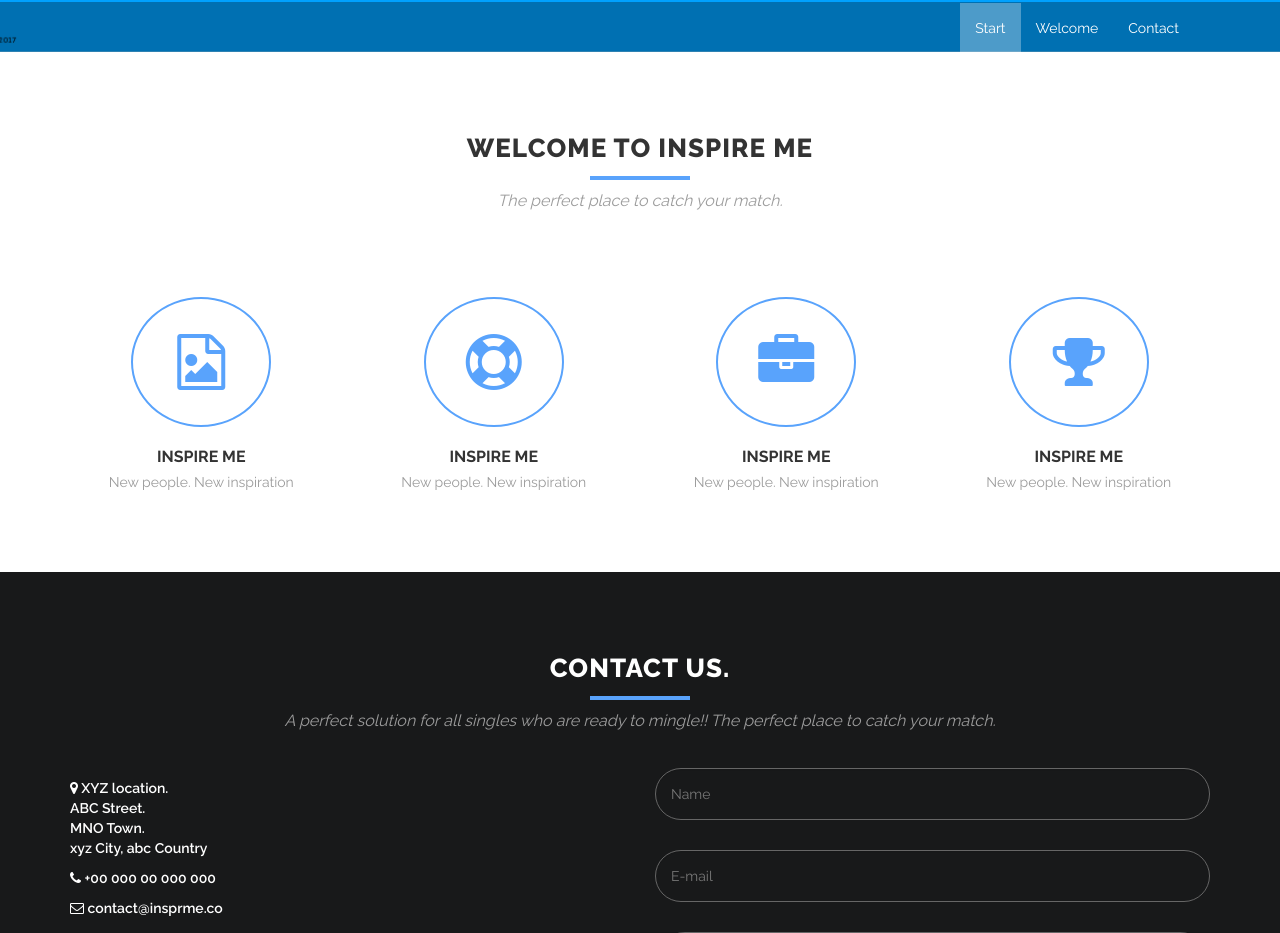
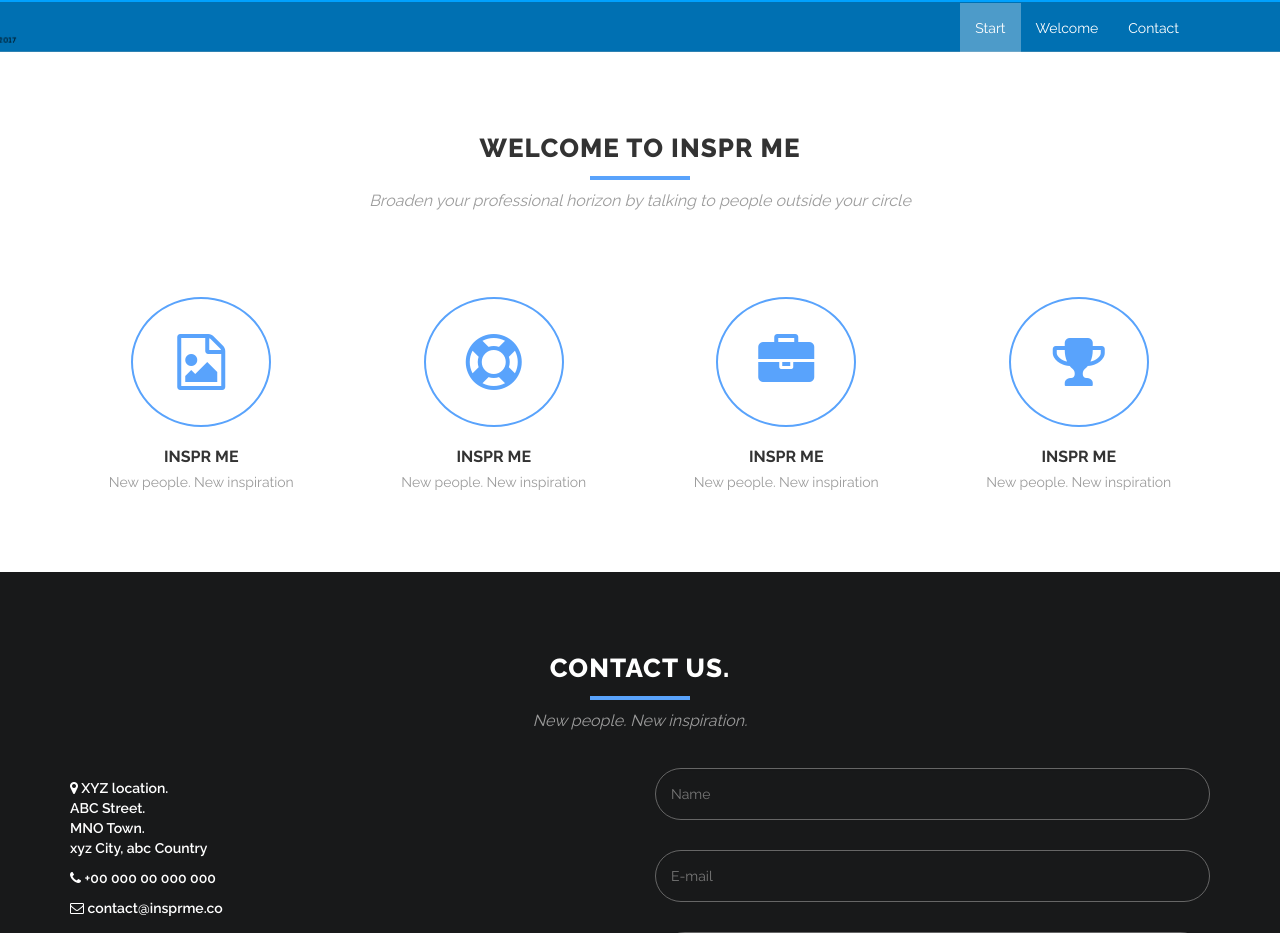
Before and after one commit to harrisonharva/inspire_me_coming_soon, a plain HTML site: page index.html in a window 1280 px wide. Shown: the part 748-1681 px from the top of the page. Drawn offline with nearby package versions, Linux system fonts and the light colour scheme.

Commit message:
Updated text for tagline and other places

```diff
--- a/index.html
+++ b/index.html
@@ -4,7 +4,7 @@
     <meta charset="utf-8">
     <meta http-equiv="X-UA-Compatible" content="IE=edge">
     <meta name="viewport" content="width=device-width, initial-scale=1">
-    <title>Website Under Construction</title>
+    <title>Inspr Me Website is under construction and will be coming soon</title>
 	<!--Core CSS -->
 	<link href="http://maxcdn.bootstrapcdn.com/font-awesome/4.2.0/css/font-awesome.min.css" rel="stylesheet">
 	<link rel="stylesheet" href="css/animate.css">
@@ -42,7 +42,9 @@
 										<!-- Site Title start-->
 										<div class="site_title">
 											<h1>Coming soon.</h1>
-											<p>A perfect solution for all singles who are ready to mingle!! <br/>The perfect place to catch your match.<br/></p>
+											<p>Connecting open-minded people in your city to share professional experiences.<br/>
+												Broaden your professional horizon by talking to people outside your circle<br/>
+											</p>
 										</div>
 										<!-- Site Title end-->
 										<!-- Countdown start -->
@@ -92,8 +94,8 @@
 						<div class="row">
 						<!-- About text start -->
 							<div class="section-title">
-								<h2>Welcome to Inspire Me</h2>
-								<p>The perfect place to catch your match.</p>
+								<h2>Welcome to Inspr Me</h2>
+								<p>Broaden your professional horizon by talking to people outside your circle</p>
 							</div>
 						<!-- About text end -->
 						</div>
@@ -104,7 +106,7 @@
 										<div class="welcome_icon">
 											<i class="fa fa-file-image-o fa-4x"></i>
 										</div>
-										<h2>Inspire Me</h2>
+										<h2>Inspr Me</h2>
 										<p>New people. New inspiration</p>
 									</div>
 								</div>
@@ -113,7 +115,7 @@
 									<div class="welcome_icon">
 										<i class="fa fa-life-ring fa-4x"></i>
 									</div>
-									<h2>Inspire Me</h2>
+									<h2>Inspr Me</h2>
 									<p>New people. New inspiration</p>
 								</div>
 							</div>
@@ -122,7 +124,7 @@
 									<div class="welcome_icon">
 										<i class="fa fa-briefcase fa-4x"></i>
 									</div>
-									<h2>Inspire Me</h2>
+									<h2>Inspr Me</h2>
 									<p>New people. New inspiration</p>
 								</div>
 							</div>
@@ -131,7 +133,7 @@
 									<div class="welcome_icon">
 										<i class="fa fa-trophy fa-4x"></i>
 									</div>
-									<h2>Inspire Me</h2>
+									<h2>Inspr Me</h2>
 									<p>New people. New inspiration</p>
 								</div>
 							</div>
@@ -180,7 +182,7 @@
 					<div class="row">
 						<div class="section-title">
 							<h2>Contact us.</h2>
-							<p>A perfect solution for all singles who are ready to mingle!! The perfect place to catch your match.</p>
+							<p>New people. New inspiration.</p>
 						</div>
 						</div>
 						<div class="row">
```
